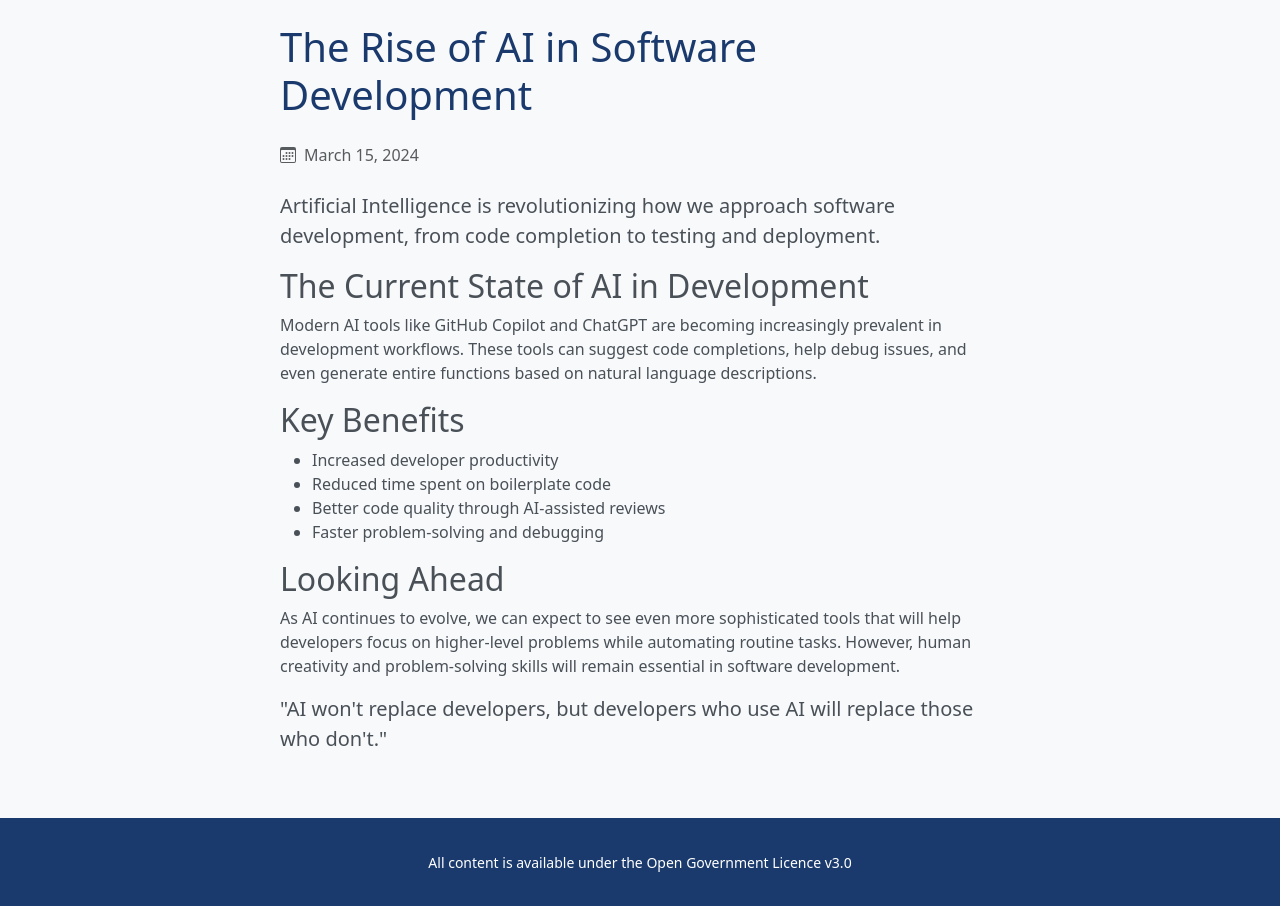
After one commit to chrisstorey/jobspy, a Flask app: page /blog/1 in a window 1280 px wide. The commit adds this page. Shown: the part 465-1371 px from the top of the page. Run offline with Flask 3, Linux system fonts and the light colour scheme; a user stored in the database is signed in; some libraries are stand-ins or nearby versions.

Commit message:
Add blog functionality and enhance UI with Bootstrap styling

```diff
--- a/app.py
+++ b/app.py
@@ -15,16 +15,95 @@ from flask_login import (
 )
 from werkzeug.security import generate_password_hash, check_password_hash
 from models import User, users
+from flask_cors import CORS
+from datetime import datetime
+
 
 load_dotenv()
 
+blog_posts = {
+    1: {
+        "title": "The Rise of AI in Software Development",
+        "image": "https://picsum.photos/seed/ai/800/400",
+        "date": "March 15, 2024",
+        "excerpt": "Artificial Intelligence is revolutionizing how we approach software development. Modern AI tools like GitHub Copilot and ChatGPT are becoming increasingly prevalent in development workflows...",
+        "content": """
+            <p class="lead">Artificial Intelligence is revolutionizing how we approach software development, from code completion to testing and deployment.</p>
+
+            <h2>The Current State of AI in Development</h2>
+            <p>Modern AI tools like GitHub Copilot and ChatGPT are becoming increasingly prevalent in development workflows. These tools can suggest code completions, help debug issues, and even generate entire functions based on natural language descriptions.</p>
+
+            <h2>Key Benefits</h2>
+            <ul>
+                <li>Increased developer productivity</li>
+                <li>Reduced time spent on boilerplate code</li>
+                <li>Better code quality through AI-assisted reviews</li>
+                <li>Faster problem-solving and debugging</li>
+            </ul>
+
+            <h2>Looking Ahead</h2>
+            <p>As AI continues to evolve, we can expect to see even more sophisticated tools that will help developers focus on higher-level problems while automating routine tasks. However, human creativity and problem-solving skills will remain essential in software development.</p>
+
+            <blockquote class="blockquote">
+                <p>"AI won't replace developers, but developers who use AI will replace those who don't."</p>
+            </blockquote>
+        """
+    },
+    2: {
+        "title": "Remote Work Best Practices",
+        "image": "https://picsum.photos/seed/remote/800/400",
+        "date": "March 14, 2024",
+        "excerpt": "As remote work becomes the norm in tech, establishing effective practices for virtual collaboration is crucial. Learn about the tools and strategies that make remote teams successful...",
+        "content": """
+            <p class="lead">The shift to remote work has fundamentally changed how tech teams collaborate and communicate.</p>
+
+            <h2>Essential Remote Work Tools</h2>
+            <p>Success in remote work environments depends heavily on the right combination of communication and collaboration tools. From video conferencing to asynchronous communication platforms, we explore the must-have tools for remote teams.</p>
+
+            <h2>Communication Strategies</h2>
+            <ul>
+                <li>Regular team check-ins and standups</li>
+                <li>Clear documentation practices</li>
+                <li>Effective async communication</li>
+                <li>Building virtual team culture</li>
+            </ul>
+
+            <h2>Work-Life Balance</h2>
+            <p>Remote work requires intentional boundaries between professional and personal life. We discuss strategies for maintaining productivity while avoiding burnout.</p>
+        """
+    },
+    3: {
+        "title": "Top Tech Skills for 2024",
+        "image": "https://picsum.photos/seed/skills/800/400",
+        "date": "March 13, 2024",
+        "excerpt": "Stay ahead of the curve with our comprehensive analysis of the most in-demand programming languages and technologies for 2024. From cloud computing to AI development...",
+        "content": """
+            <p class="lead">The tech industry continues to evolve rapidly. Here are the skills that will define success in 2024.</p>
+
+            <h2>Most In-Demand Programming Languages</h2>
+            <ul>
+                <li>Python for AI and Data Science</li>
+                <li>Rust for System Programming</li>
+                <li>TypeScript for Web Development</li>
+                <li>Kotlin for Android Development</li>
+            </ul>
+
+            <h2>Emerging Technologies</h2>
+            <p>Cloud computing, edge computing, and AI continue to reshape the technology landscape. Understanding these technologies is becoming essential for modern developers.</p>
+
+            <h2>Soft Skills Matter</h2>
+            <p>Beyond technical expertise, employers are increasingly valuing soft skills like problem-solving, communication, and adaptability.</p>
+        """
+    }
+}
+
 app = Flask(__name__)
-app.secret_key = os.getenv("SECRET_KEY", "your-secret-key-here")  # Change this!
-
+app.secret_key = os.getenv("SECRET_KEY", "your-secret-key-here") # Change this!
+CORS(app)
 
 def get_db_connection():
     try:
-        conn = sqlite3.connect(os.getenv("DATABASE_FILE", "all_jobs.sqlite"))
+        conn = sqlite3.connect(os.getenv("DATABASE_FILE", "Z:\all_jobs.sqlite"))
         conn.row_factory = sqlite3.Row
         return conn
     except sqlite3.Error as e:
@@ -126,10 +205,23 @@ def logout():
     logout_user()
     return redirect(url_for("login"))
 
-
 @app.route("/")
 @login_required
 def index():
+    # Get the 3 most recent blog posts (sorted by ID in reverse order)
+    recent_posts = dict(sorted(blog_posts.items(), reverse=True)[:3])
+    return render_template("index.html", blog_posts=recent_posts)
+
+@app.route("/blog/<int:post_id>")
+@login_required
+def blog_post(post_id):
+    post = blog_posts.get(post_id)
+    if not post:
+        return redirect(url_for('index'))
+    return render_template("blog_post.html", post=post)
+@app.route("/jobs")
+@login_required
+def jobs():
     page = request.args.get(get_page_parameter(), type=int, default=1)
     per_page = 1
     offset = (page - 1) * per_page
--- a/templates/base.html
+++ b/templates/base.html
@@ -1,64 +1,98 @@
 <!DOCTYPE html>
-<html lang="en" class="govuk-template">
+<html lang="en">
 <head>
     <meta charset="utf-8">
-    <title>Job Search - GOV.UK</title>
+    <title>Job Search</title>
     <meta name="viewport" content="width=device-width, initial-scale=1">
-<link href="
-https://cdn.jsdelivr.net/npm/govuk-frontend@5.9.0/dist/govuk/govuk-frontend.min.css
-" rel="stylesheet">
-<script src="
-https://cdn.jsdelivr.net/npm/govuk-frontend@5.9.0/dist/govuk/govuk-frontend.min.js
-"></script>
-<link rel="stylesheet" href="{{ url_for('static', filename='css/markdown.css') }}">
+    <link href="https://cdn.jsdelivr.net/npm/bootstrap@5.3.2/dist/css/bootstrap.min.css" rel="stylesheet">
+    <script src="https://cdn.jsdelivr.net/npm/bootstrap@5.3.2/dist/js/bootstrap.bundle.min.js"></script>
+    <link rel="stylesheet" href="{{ url_for('static', filename='css/markdown.css') }}">
+    <style>
+        :root {
+            --primary-blue: #1A3A6D;
+            --accent-orange: #F28C28;
+            --bg-offwhite: #F8F9FA;
+            --bg-white: #FFFFFF;
+            --text-dark: #495057;
+            --text-medium: #CED4DA;
+        }
+        body {
+            background-color: var(--bg-offwhite);
+            color: var(--text-dark);
+        }
+        .navbar {
+            background-color: var(--primary-blue);
+        }
+        .navbar-brand {
+            color: var(--bg-white);
+        }
+        .btn-primary {
+            background-color: var(--primary-blue);
+            border-color: var(--primary-blue);
+            color: var(--bg-white);
+        }
+        .btn-primary:hover {
+            background-color: #234785;
+            border-color: #234785;
+        }
+        .btn-secondary {
+            background-color: var(--accent-orange);
+            border-color: var(--accent-orange);
+            color: var(--bg-white);
+        }
+        .btn-secondary:hover {
+            background-color: #DA7B1B;
+            border-color: #DA7B1B;
+        }
+        .footer {
+            background-color: var(--primary-blue);
+            color: var(--bg-white);
+            padding: 2rem 0;
+            margin-top: auto;
+        }
+        .form-control {
+            background-color: var(--bg-white);
+            border-color: var(--text-medium);
+            color: var(--text-dark);
+        }
+        .form-control:focus {
+            background-color: var(--bg-white);
+            border-color: var(--accent-orange);
+            box-shadow: 0 0 0 0.25rem rgba(242, 140, 40, 0.25);
+        }
+    </style>
 </head>
-<header class="govuk-header" role="banner" data-module="govuk-header">
-    <div class="govuk-header__container govuk-width-container">
-        <div class="govuk-header__content">
-            <a href="/" class="govuk-header__link govuk-header__link--service-name">
-                Job Search
-            </a>
+<body class="d-flex flex-column min-vh-100">
+    <nav class="navbar navbar-expand-lg">
+        <div class="container">
+            <a class="navbar-brand" href="/">Job Search</a>
             {% if current_user.is_authenticated %}
-            <div class="govuk-header__navigation">
-                <form action="{{ url_for('search') }}" method="get" class="govuk-!-display-inline-block govuk-!-margin-right-3">
-                    <div class="govuk-form-group govuk-!-margin-bottom-0">
-                        <input class="govuk-input govuk-input--width-20"
-                               name="q"
-                               type="search"
-                               value="{{ search_query if search_query is defined else '' }}"
-                               placeholder="Search jobs...">
-                        <button class="govuk-button govuk-!-margin-left-2" data-module="govuk-button">
-                            Search
-                        </button>
-                    </div>
+            <div class="d-flex align-items-center">
+                <form action="{{ url_for('search') }}" method="get" class="d-flex me-3">
+                    <input class="form-control me-2"
+                           type="search"
+                           name="q"
+                           placeholder="Search jobs..."
+                           value="{{ search_query if search_query is defined else '' }}"
+                           aria-label="Search">
+                    <button class="btn btn-secondary" type="submit">Search</button>
                 </form>
-                <a href="{{ url_for('logout') }}" class="govuk-button govuk-button--secondary">
-                    Sign out
-                </a>
+                <a href="{{ url_for('logout') }}" class="btn btn-primary">Sign out</a>
             </div>
             {% endif %}
         </div>
-    </div>
-</header>
+    </nav>
 
-    <div class="govuk-width-container">
-        <main class="govuk-main-wrapper" id="main-content" role="main">
+    <div class="container my-4">
+        <main>
             {% block content %}{% endblock %}
         </main>
     </div>
 
-    <footer class="govuk-footer">
-        <div class="govuk-width-container">
-            <div class="govuk-footer__meta">
-                <div class="govuk-footer__meta-item govuk-footer__meta-item--grow">
-                    <h2 class="govuk-visually-hidden">Support links</h2>
-                    <span class="govuk-footer__licence-description">
-                        All content is available under the Open Government Licence v3.0
-                    </span>
-                </div>
-            </div>
+    <footer class="footer mt-auto">
+        <div class="container text-center">
+            <small>All content is available under the Open Government Licence v3.0</small>
         </div>
     </footer>
-    <script>window.GOVUKFrontend.initAll()</script>
 </body>
 </html>
--- /dev/null
+++ b/templates/blog_post.html
@@ -0,0 +1,23 @@
+{% extends "base.html" %}
+{% block content %}
+<div class="container py-4">
+    <div class="row justify-content-center">
+        <div class="col-lg-8">
+            <article class="blog-post">
+                <img src="{{ post.image }}" class="img-fluid rounded mb-4" alt="{{ post.title }}">
+                <h1 class="mb-4" style="color: var(--primary-blue)">{{ post.title }}</h1>
+                <div class="d-flex align-items-center text-muted mb-4">
+                    <svg xmlns="http://www.w3.org/2000/svg" width="16" height="16" fill="currentColor" class="bi bi-calendar3 me-2" viewBox="0 0 16 16">
+                        <path d="M14 0H2a2 2 0 0 0-2 2v12a2 2 0 0 0 2 2h12a2 2 0 0 0 2-2V2a2 2 0 0 0-2-2zM1 3.857C1 3.384 1.448 3 2 3h12c.552 0 1 .384 1 .857v10.286c0 .473-.448.857-1 .857H2c-.552 0-1-.384-1-.857V3.857z"/>
+                        <path d="M6.5 7a1 1 0 1 0 0-2 1 1 0 0 0 0 2zm3 0a1 1 0 1 0 0-2 1 1 0 0 0 0 2zm3 0a1 1 0 1 0 0-2 1 1 0 0 0 0 2zm-9 3a1 1 0 1 0 0-2 1 1 0 0 0 0 2zm3 0a1 1 0 1 0 0-2 1 1 0 0 0 0 2zm3 0a1 1 0 1 0 0-2 1 1 0 0 0 0 2zm3 0a1 1 0 1 0 0-2 1 1 0 0 0 0 2zm-9 3a1 1 0 1 0 0-2 1 1 0 0 0 0 2zm3 0a1 1 0 1 0 0-2 1 1 0 0 0 0 2zm3 0a1 1 0 1 0 0-2 1 1 0 0 0 0 2z"/>
+                    </svg>
+                    {{ post.date }}
+                </div>
+                <div class="blog-content">
+                    {{ post.content | safe }}
+                </div>
+            </article>
+        </div>
+    </div>
+</div>
+{% endblock %}
```
Also changed, not shown: templates/index.html (added, +38 -0 lines), templates/jobs.html (+53 -88 lines), templates/login.html (+16 -35 lines), templates/search_results.html (+49 -80 lines).
